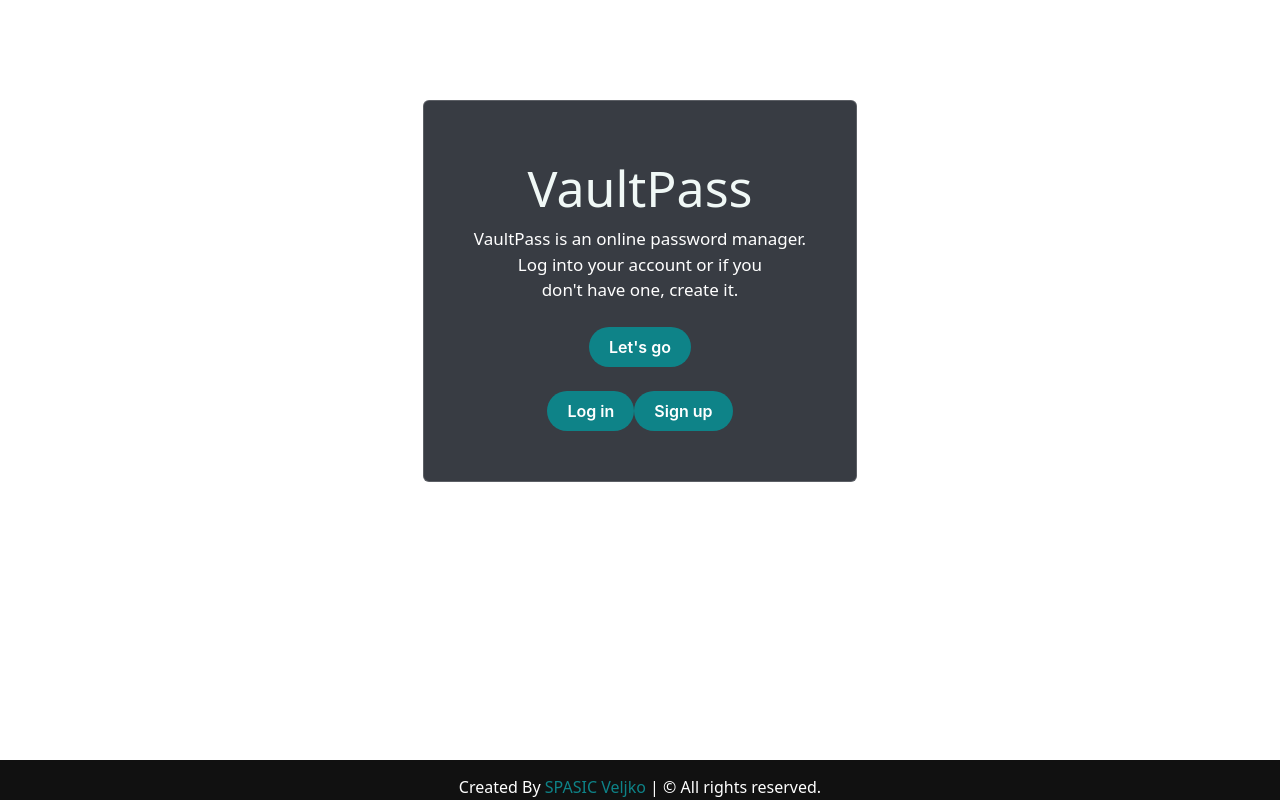
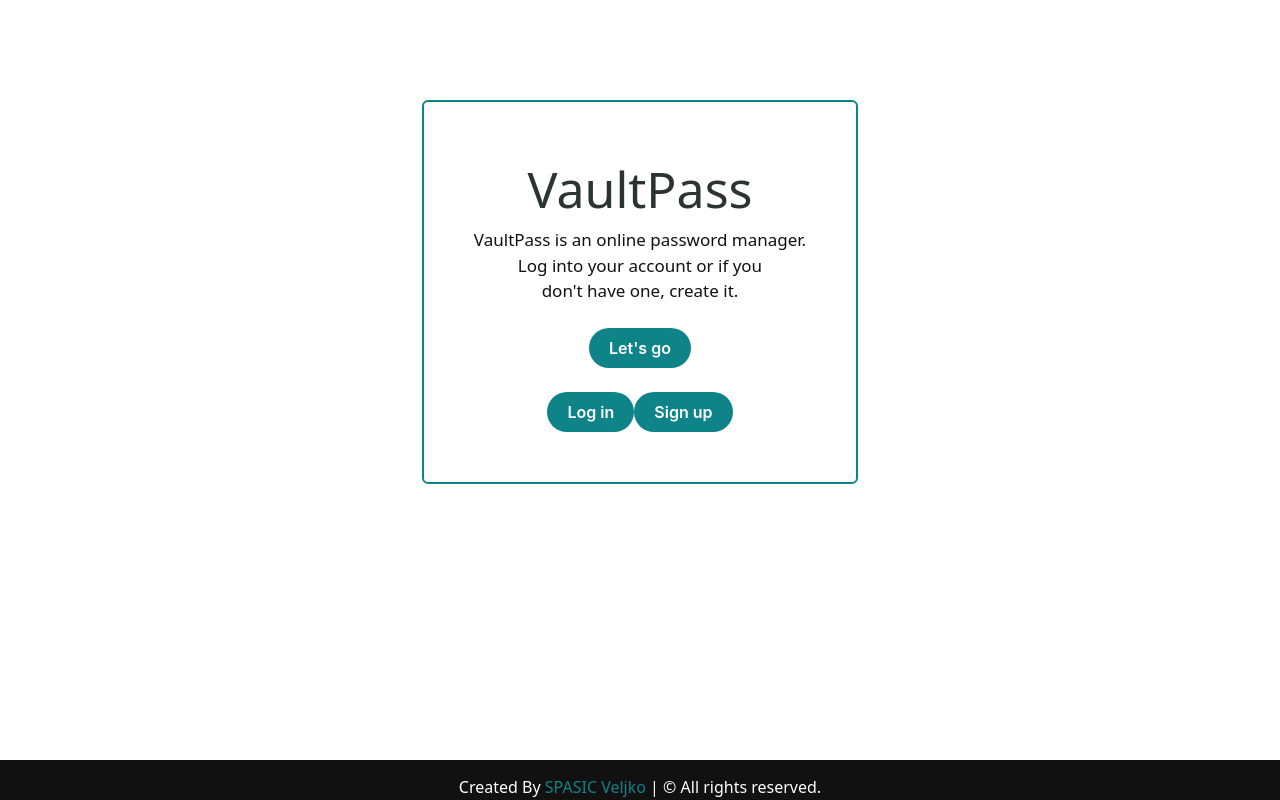
Before and after one commit to Veljko003/vaultpass, a Next.js app: page / in a window 1280 px wide. Built offline with nearby package versions, Linux system fonts and the light colour scheme.

Commit message:
update: Title and Container components

```diff
--- a/src/pages/home-page.jsx
+++ b/src/pages/home-page.jsx
@@ -0,0 +1,13 @@
+// Imports
+import Title from "@/web/components/Title"
+
+// HomePage function
+const HomePage = () => {
+    return (
+        <>
+            <Title titleLabel="VaultPass" />
+        </>
+    )
+}
+
+export default HomePage
--- a/src/web/styles/Home.module.css
+++ b/src/web/styles/Home.module.css
@@ -24,7 +24,7 @@
 
 /* Title component */
 .title {
-    color: var(--text-color-inverse);
+    color: var(--text-color);
     font-size: 50px;
 }
 
@@ -33,11 +33,11 @@
     margin-top: 100px;
     padding: 50px;
     text-align: center;
-    background: var(--foreground-color);
+    background: var(--background-color);
     backdrop-filter: blur(10px);
     -webkit-backdrop-filter: blur(10px);
     border-radius: 6px;
-    border: 1px solid rgba(255, 255, 255, 0.18);
+    border: 2px solid var(--color-span);
 }
 
 /* Button component */
@@ -83,6 +83,6 @@
 
 /* Else */
 .paragraphe {
-    color: var(--monochrome-inverse);
+    color: var(--monochrome);
     font-size: 17px;
 }
```
